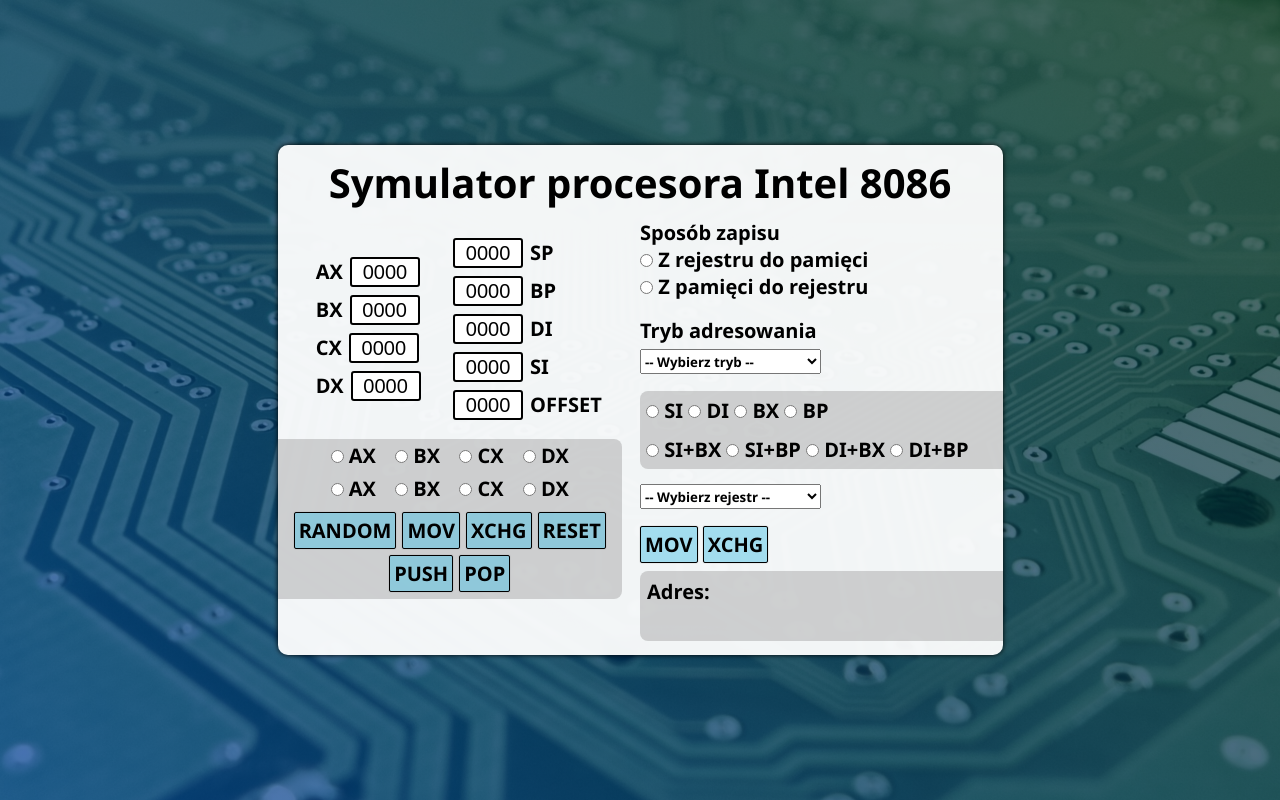
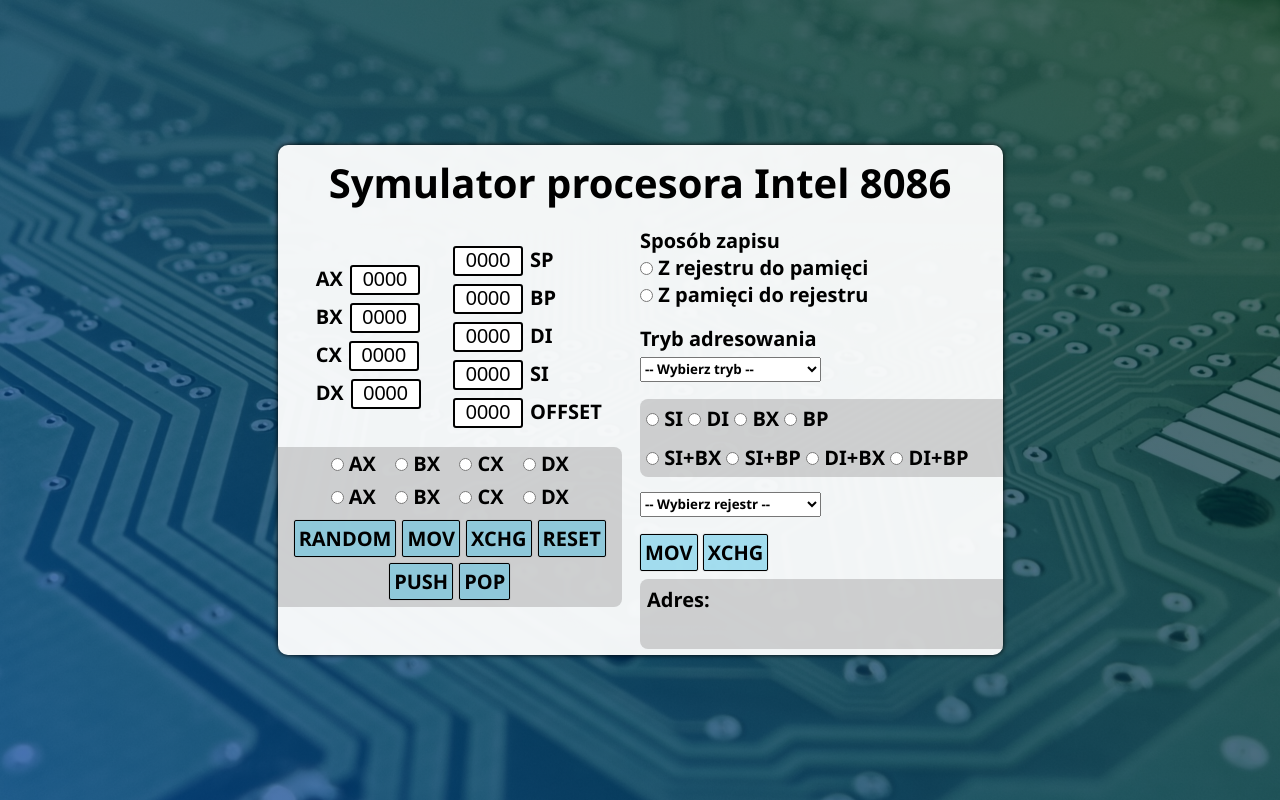
Before and after one commit to knizinsky/intel-8086-simulator, a plain HTML site: page index.html in a window 1280 px wide. Drawn offline with Linux system fonts and the light colour scheme.

Commit message:
Update style.css

```diff
--- a/css/style.css
+++ b/css/style.css
@@ -27,7 +27,7 @@ body {
 }
 .bg-image .box-container {
   width: 725px;
-  height: 510px;
+  min-height: 510px;
   background-color: rgba(255, 255, 255, 0.947);
   z-index: 100;
   border-radius: 10px;
@@ -68,7 +68,7 @@ body {
 }
 .bg-image .box-container .header {
   width: 100%;
-  height: 60px;
+  min-height: 60px;
 }
 .bg-image .box-container .wholeSection1 {
   background-color: rgba(150, 150, 150, 0.402);
```
